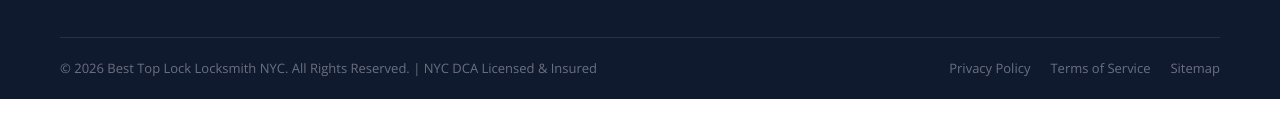
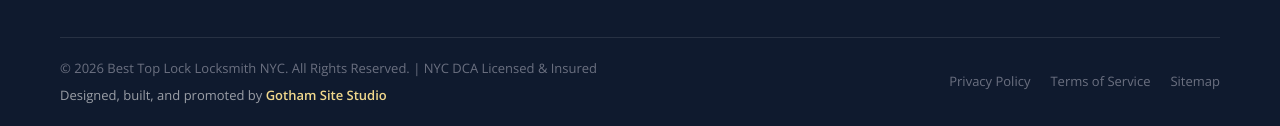
Before and after one commit to GothamSiteStudio/best-top-lock-locksmith-new-york-city-website, a plain HTML site: page index.html in a window 1280 px wide. Shown: the part 8280-8406 px from the top of the page. Before the commit the page ends 8379 px from the top, so only its background shows below. Drawn offline with nearby package versions, Linux system fonts and the light colour scheme.

Commit message:
Add footer credit watermark

```diff
--- a/css/style.css
+++ b/css/style.css
@@ -1619,6 +1619,25 @@ ul {
     color: var(--gray-500);
 }
 
+.footer-bottom-copy {
+    display: flex;
+    flex-direction: column;
+    gap: 6px;
+}
+
+.footer-credit {
+    color: var(--gray-400);
+}
+
+.footer-credit a {
+    color: var(--gold-light);
+    font-weight: 600;
+}
+
+.footer-credit a:hover {
+    color: var(--gold);
+}
+
 .footer-bottom-links {
     display: flex;
     gap: 20px;
--- a/index.html
+++ b/index.html
@@ -903,7 +903,10 @@
             </div>
 
             <div class="footer-bottom">
-                <p>&copy; 2026 Best Top Lock Locksmith NYC. All Rights Reserved. | NYC DCA Licensed & Insured</p>
+                <div class="footer-bottom-copy">
+                    <p>&copy; 2026 Best Top Lock Locksmith NYC. All Rights Reserved. | NYC DCA Licensed & Insured</p>
+                    <p class="footer-credit">Designed, built, and promoted by <a href="https://gothamsitestudio.com/" target="_blank" rel="noopener noreferrer">Gotham Site Studio</a></p>
+                </div>
                 <div class="footer-bottom-links">
                     <a href="#">Privacy Policy</a>
                     <a href="#">Terms of Service</a>
```
